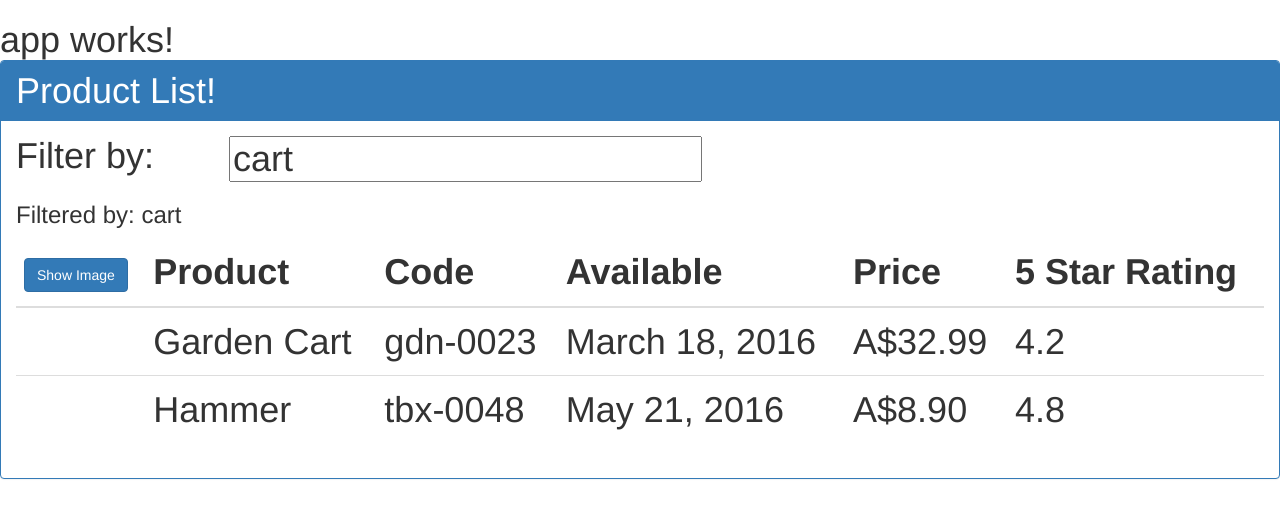
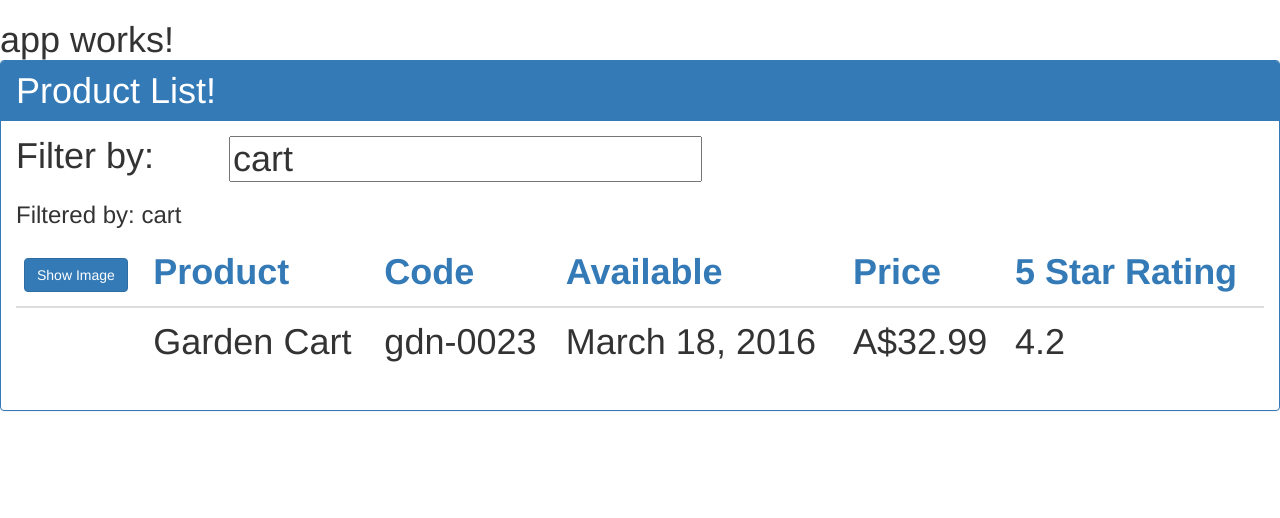
Before and after one commit to ozippy/kurata, an Angular app: page / in a window 1280 px wide. Shown: the top 518 px of the page. Built offline with nearby package versions, Linux system fonts and the light colour scheme; what ng2-bootstrap would draw is missing.

Commit message:
finished the more on components module

```diff
--- a/src/app/app.module.ts
+++ b/src/app/app.module.ts
@@ -5,11 +5,13 @@
 import { AlertModule } from 'ng2-bootstrap';
 import { AppComponent } from './app.component';
 import { ProductsComponent } from './products/products.component';
+import { ProductFilterPipe } from './product-filter.pipe';
 
 @NgModule({
   declarations: [
     AppComponent,
-    ProductsComponent
+    ProductsComponent,
+    ProductFilterPipe
   ],
   imports: [
     BrowserModule,
--- /dev/null
+++ b/src/app/product-filter.pipe.ts
@@ -0,0 +1,14 @@
+import { Pipe, PipeTransform } from '@angular/core';
+import { IProduct } from './products/product';
+
+@Pipe({
+  name: 'productFilter'
+})
+export class ProductFilterPipe implements PipeTransform {
+
+  transform(value: IProduct[], filterBy: string): IProduct[] {
+    filterBy = filterBy ? filterBy.toLocaleLowerCase() : null;
+    return filterBy ? value.filter((product: IProduct) => product.productName.toLocaleLowerCase().indexOf(filterBy) !== -1) : value;
+  }
+
+}
--- /dev/null
+++ b/src/app/products/product.ts
@@ -0,0 +1,10 @@
+export interface IProduct {
+    productId: number;
+    productName: string;
+    productCode: string;
+    releaseDate: string;
+    description: string;
+    price: number;
+    starRating: number;
+    imageUrl: string;
+}
--- a/src/app/products/products.component.css
+++ b/src/app/products/products.component.css
@@ -0,0 +1,3 @@
+thead {
+    color: #337ab7;
+}
--- a/src/app/products/products.component.html
+++ b/src/app/products/products.component.html
@@ -31,7 +31,7 @@
                     </tr>
                 </thead>
                 <tbody>
-                    <tr *ngFor="let product of products">
+                    <tr *ngFor="let product of products | productFilter: listFilter">
                         <td>
                           <img *ngIf='showImage' [src]='product.imageUrl' [title]='product.productName | uppercase' [style.width.px]='imageWidth' [style.margin.px]='imageMargin'>
                         </td>
--- a/src/app/products/products.component.ts
+++ b/src/app/products/products.component.ts
@@ -1,4 +1,6 @@
 import { Component, OnInit } from '@angular/core';
+import { IProduct } from './product';
+
 
 @Component({
   selector: 'app-products',
@@ -16,7 +18,7 @@
   listFilter:string = 'cart';
 
 
-  products: any[] = [
+  products: IProduct[] = [
       {
           'productId': 2,
           'productName': 'Garden Cart',
@@ -42,6 +44,7 @@
   constructor() { }
 
   ngOnInit() {
+    console.log('In init');
   }
 
   toggleImage():void{
```
Also changed, not shown: 1 other file (tests, documents, lock files or other folders).
